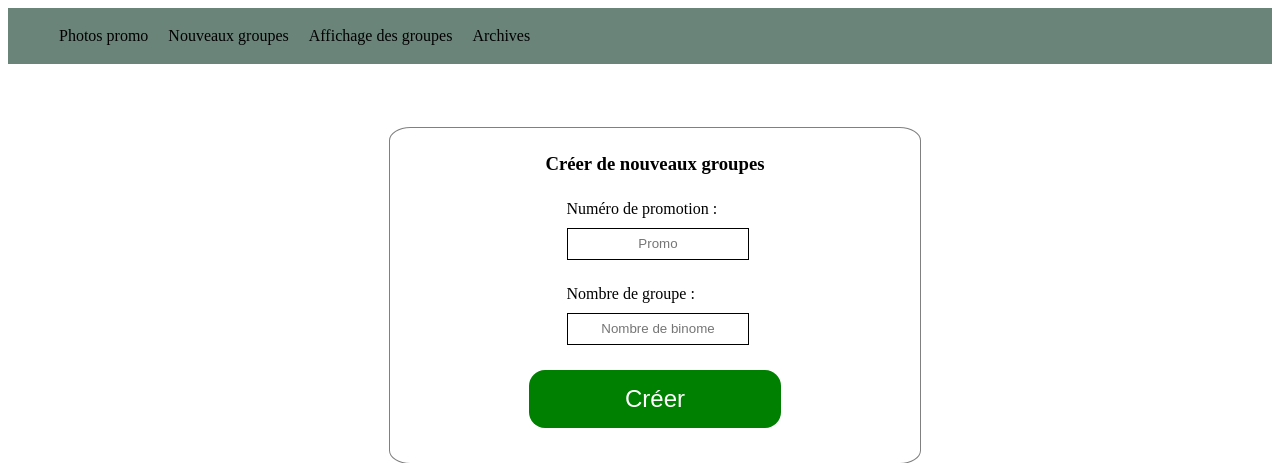
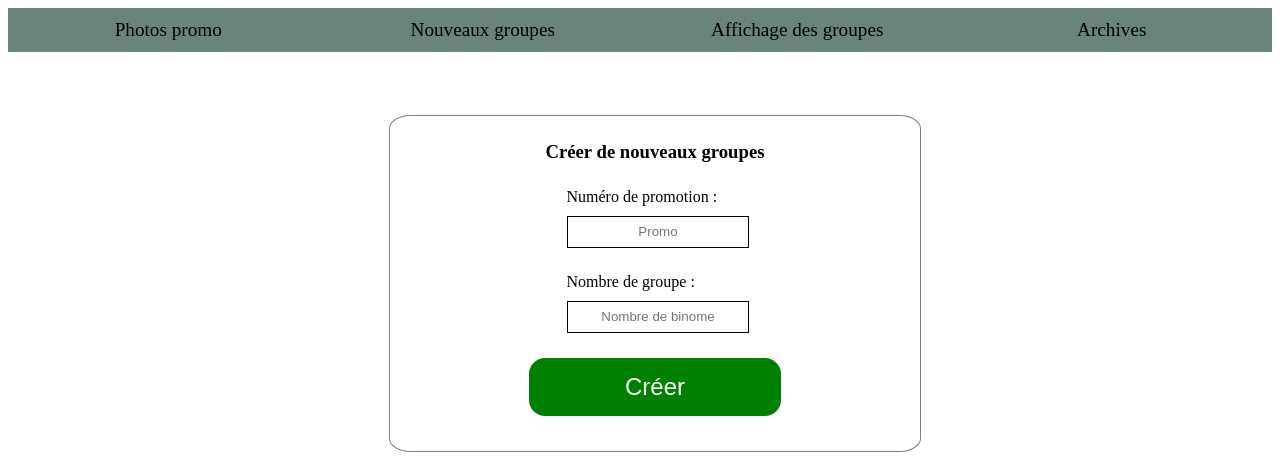
Before and after one commit to Emmy-vandeville/Projet-CNB3-S1, a PHP site: page /pages_enseignant/nouveau_grp.php in a window 1280 px wide. Shown: the top 463 px of the page. Run offline with PHP 8.4, Linux system fonts and the light colour scheme.

Commit message:
nouveau css du header

```diff
--- a/style.css
+++ b/style.css
@@ -3,10 +3,6 @@
   background-color: #6A847A;
 }
 
-.navbar-collapse {
-    width: auto;
-    display: flex!important;
-}
 
 .navbar-nav {
     flex-direction: row;
@@ -19,7 +15,7 @@
 }
 
 .nav-link:hover, .nav-link:active  {
-  background-color: green;
+  color:#1C4717!important;
 }
 
 @media (max-width: 670px) {
@@ -35,8 +31,31 @@
     padding-left: .2rem!important;
   }
 }
+
+#navbarNav {
+
+  text-align: center;
+  padding: 0;
+}
+
+.navbar-nav {
+  list-style: none;
+  padding: 0;
+  margin: 0;
+  display: flex;
+  justify-content: space-around;
+}
+
+
+.nav-link {
+  color: inherit;
+  font-size: 1.2em;
+  display: block;
+  width: 100%;
+  padding: 8px;
+  box-sizing: border-box;
+}
 /* */
-
 
 
 /* FIN code de la barre de navigation */
@@ -86,6 +105,7 @@ header {
 	text-align: center;
   text-decoration: none;
   background-color: #6A847A;
+
 }
 header a {
     text-decoration: none;
```
